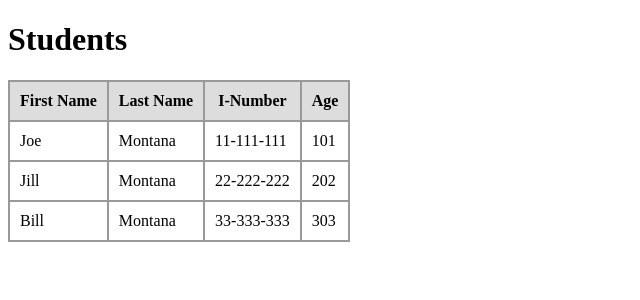
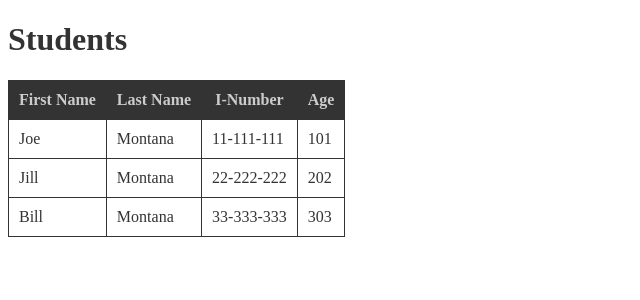
Before and after one commit to headricked/headricked.github.io, a PHP site: page /week04/student/student.html in a window 1280 px wide. Shown: the top 300 px of the page, without its empty margins (0-640 px from the left). Run offline with PHP 8.4, Linux system fonts and the light colour scheme.

Commit message:
updated file

```diff
--- a/styles/student.css
+++ b/styles/student.css
@@ -1,12 +1,17 @@
+body {
+    color: #333;
+}
+
 table {
     border-collapse: collapse;
 }
 
 table th, table td {
-    border: 2px solid #999;
+    border: 1px solid #333;
     padding: 10px;
 }
 
 table th {
-    background-color: #ddd;
+    background-color: #333;
+    color: #ccc;
 }
```
